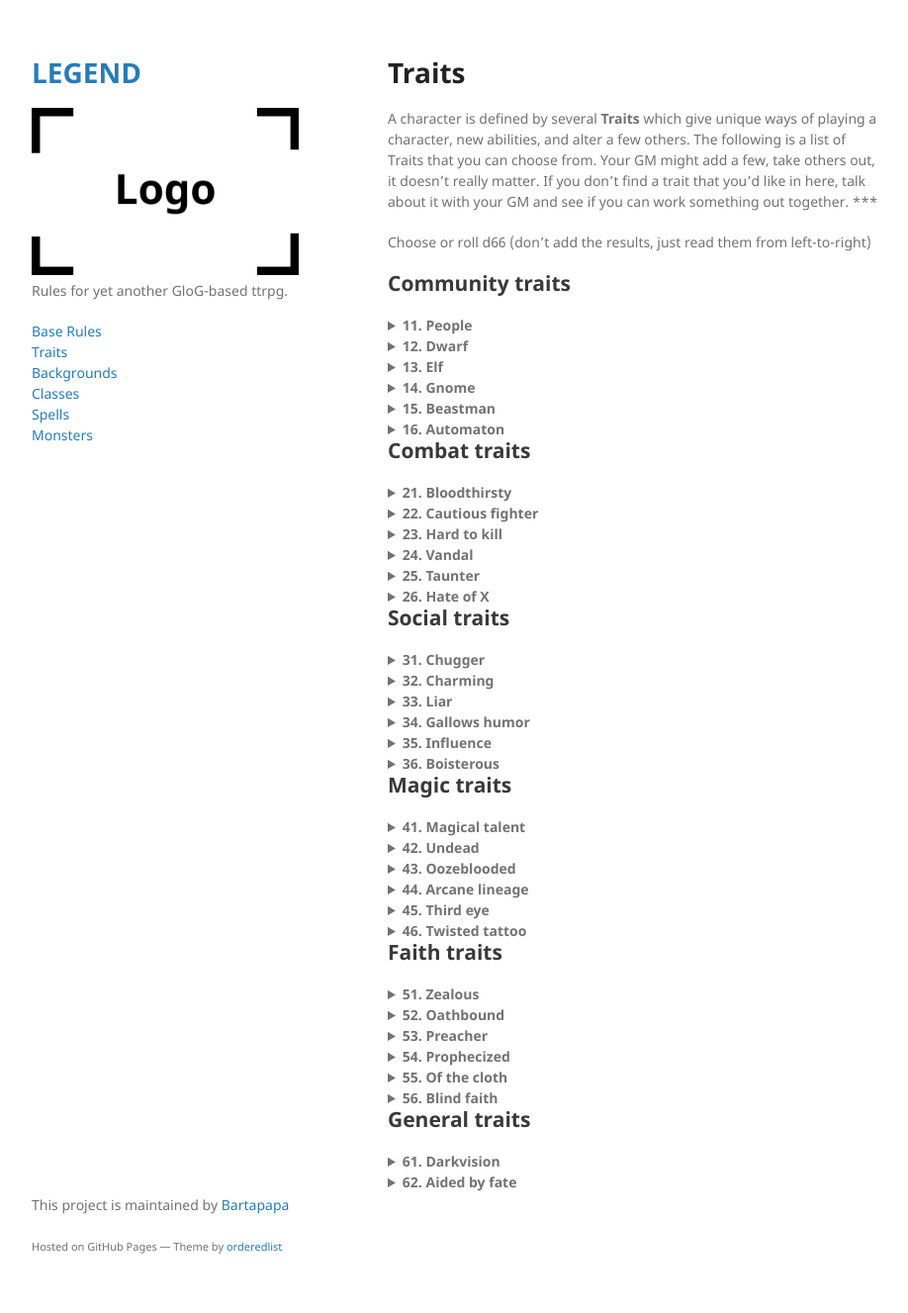
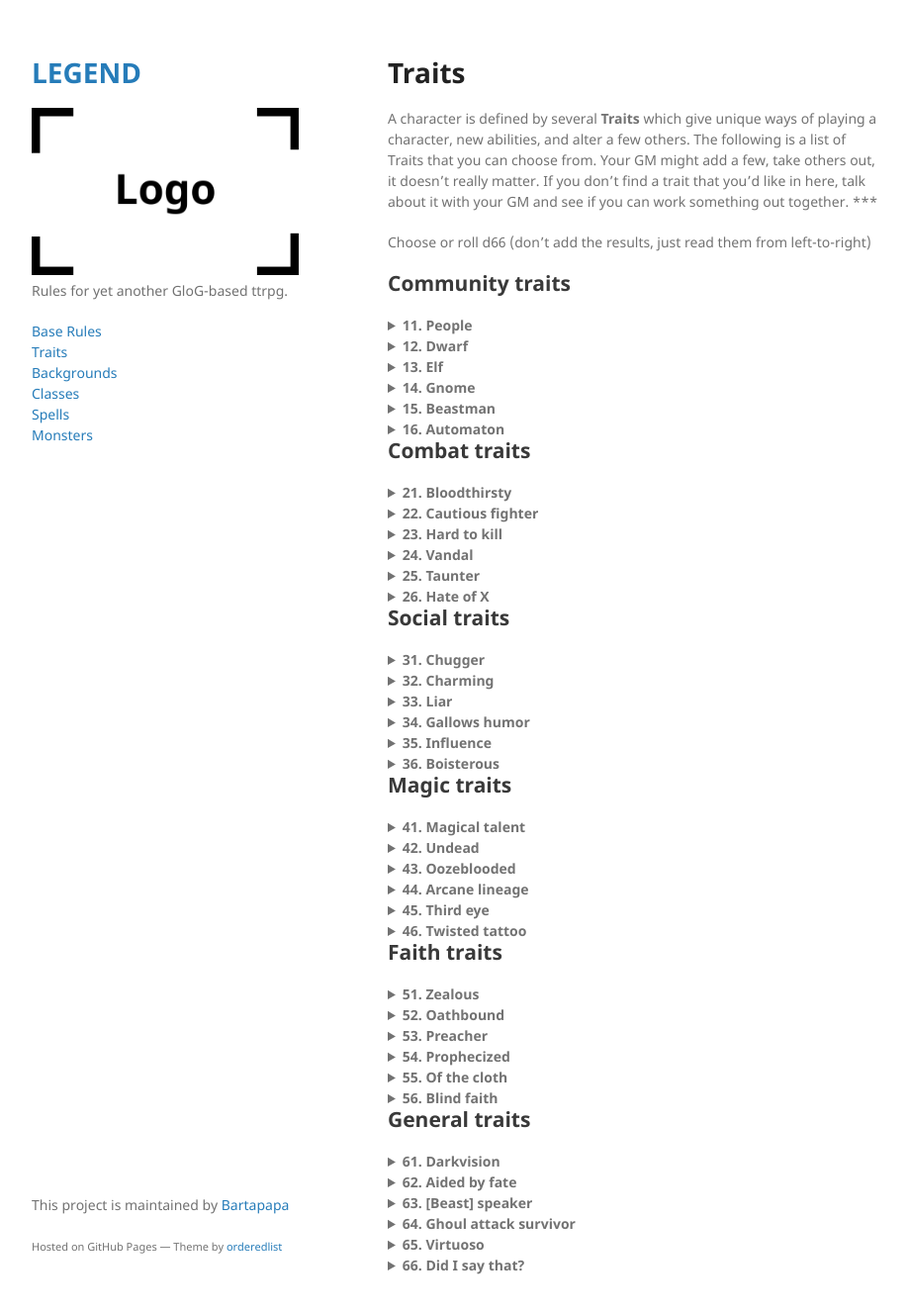
Before and after one commit to Bartapapa/legend, a Jekyll site: the page built from docs/pages/traits.md, in a window 1280 px wide and 1339 px high. Shown: the top 1327 px of the window at 99% size, without its empty margins (178-1096 px from the left). Built offline with Jekyll 4.4.1, drawn with Linux system fonts in a browser that asks for light colours.

Commit message:
Update traits.md

```diff
--- a/docs/pages/traits.md
+++ b/docs/pages/traits.md
@@ -241,3 +243,33 @@ At the start of the day, roll a d6. Once per day, you can replace the result of
 
 Bonus item: Pair of dice (loaded? Who knows)
 </details>
+
+<details markdown="1">
+<summary><b>63. [Beast] speaker</b></summary>
+Choose some kind of beast. Cats. Crows. Newts. You can talk to them. Doesn't mean they like you.
+
+Bonus item: Small [beast] (as Follower, 1 HP, likes you)
+</details>
+
+<details markdown="1">
+<summary><b>64. Ghoul attack survivor</b></summary>
+By being very quiet, you can tell the difference between silence because there's nothing there, or silence because something doesn't want to be noticed.
+
++1 Lore.
+</details>
+
+<details markdown="1">
+<summary><b>65. Virtuoso</b></summary>
+You're <i>very</i> good at playing your instrument. People will stop what they're doing, as long as there's nothing threatening around, to listen.
+
+Bonus item: Portable instrument of your choice (not very good quality)
+
++1 Grace.
+</details>
+
+<details markdown="1">
+<summary><b>66. Did I say that?</b></summary>
+Once per day, you can rewind the last words your character said, if the result isn't to your liking.
+
++1 Wit.
+</details>
```
Also changed, not shown: other parts of docs/pages/traits.md (+2 -0 lines).
